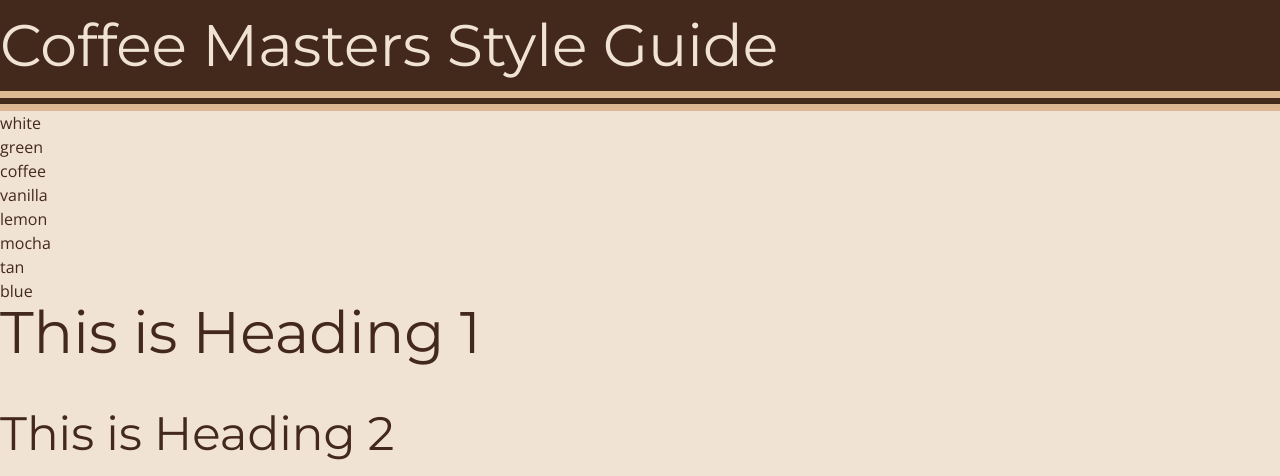
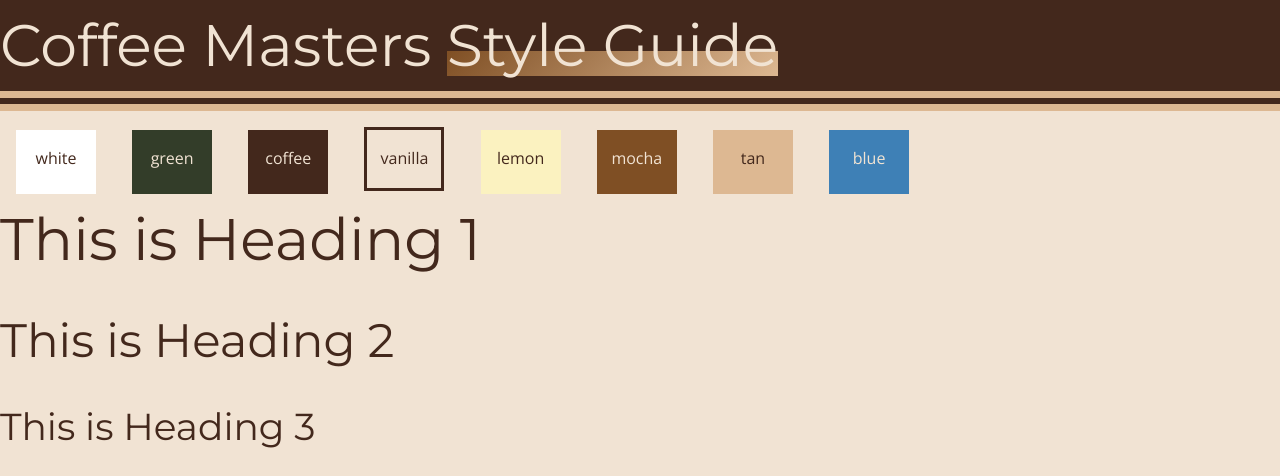
Before and after one commit to n13a/css-projects-fm, a plain HTML site: page c1-style-guide/index.html in a window 1280 px wide. Shown: the top 476 px of the page. Drawn offline with nearby package versions, Linux system fonts and the light colour scheme.

Commit message:
color box

```diff
--- a/c1-style-guide/style.css
+++ b/c1-style-guide/style.css
@@ -121,3 +121,56 @@ header h1 {
   color: var(--vanilla);
   margin-bottom: 0;
 }
+
+.fancy-text {
+  background: linear-gradient(135deg, var(--mocha) 0%, var(--tan) 100%);
+  background-repeat: no-repeat;
+  background-size: 100% 35%;
+  background-position: 0 90%;
+}
+
+.colors > * {
+  display: inline-block;
+  width: 5rem;
+  height: 4rem;
+  text-align: center;
+  padding: 1rem 0;
+  margin: 1rem;
+}
+
+.white {
+  background-color: var(--white);
+}
+
+.green {
+  background-color: var(--green);
+  color: var(--vanilla);
+}
+
+.coffee {
+  background-color: var(--coffee);
+  color: var(--vanilla);
+}
+
+.vanilla {
+  border: 3px solid var(--coffee);
+  background-color: var(--vanilla);
+}
+
+.lemon {
+  background-color: var(--lemon);
+}
+
+.mocha {
+  background-color: var(--mocha);
+  color: var(--vanilla);
+}
+
+.tan {
+  background-color: var(--tan);
+}
+
+.blue {
+  background-color: var(--blue);
+  color: var(--vanilla);
+}
```
